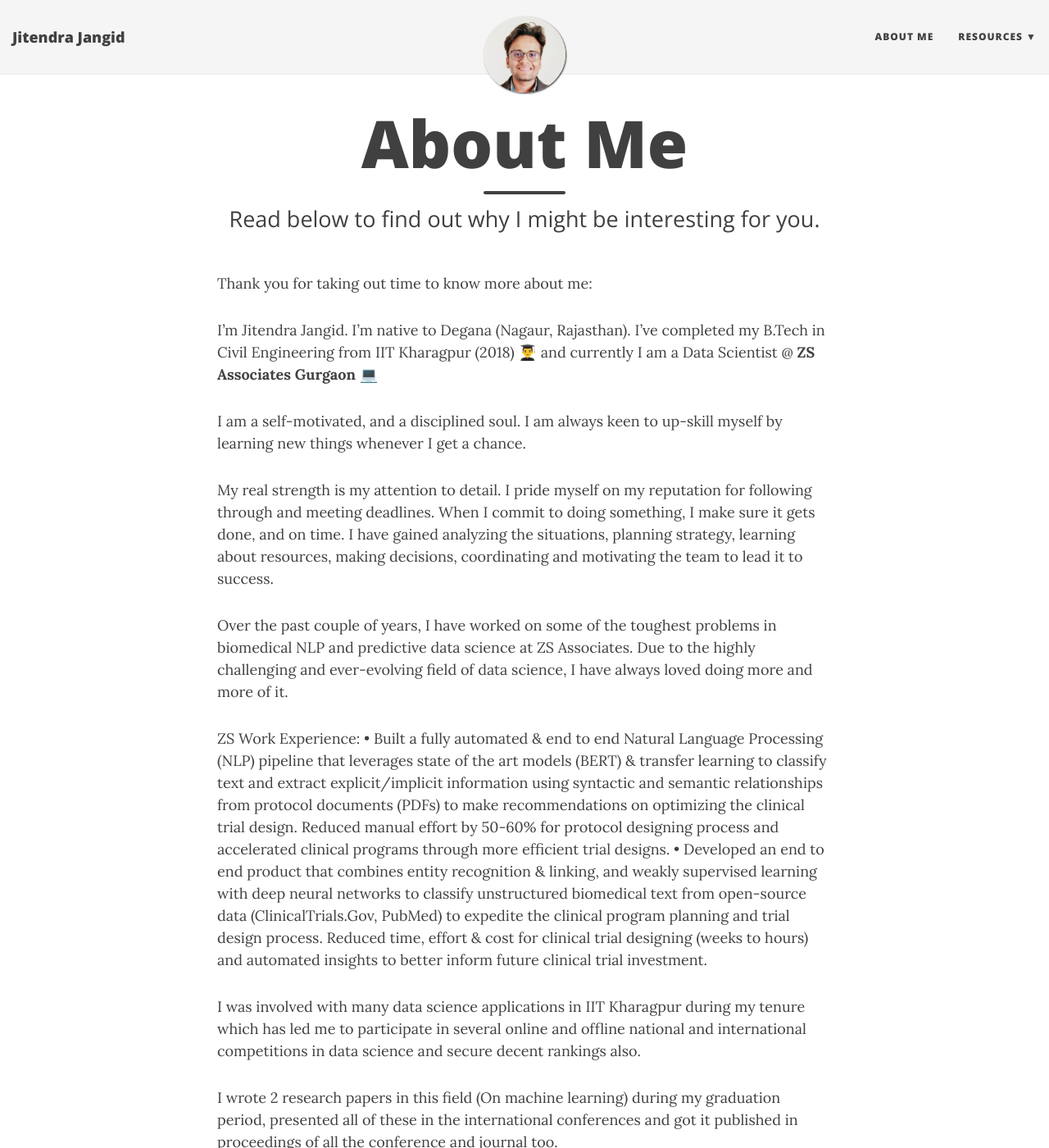
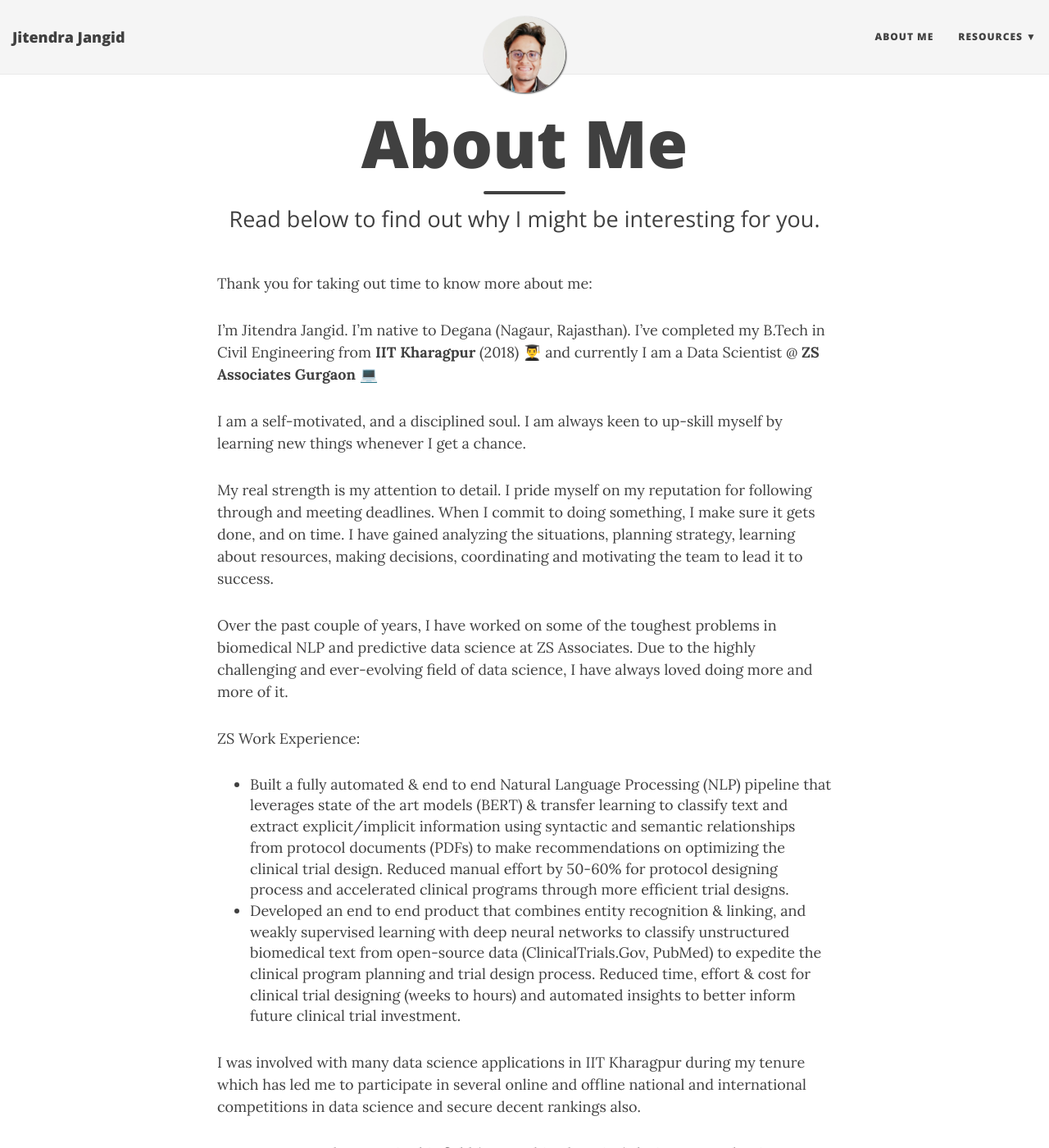
Before and after one commit to Overfitter/overfitter.github.io, a Jekyll site: the page built from aboutme.md, in a window 1280 px wide and 1400 px high. Shown: the whole window at 82% size. Built offline with Jekyll 4.4.1, drawn with Linux system fonts in a browser that asks for light colours; nearby versions of some CDN libraries.

Commit message:
Fifth Commit

```diff
--- a/aboutme.md
+++ b/aboutme.md
@@ -6,7 +6,7 @@
 
 Thank you for taking out time to know more about me:
 
-I’m Jitendra Jangid. I’m native to Degana (Nagaur, Rajasthan). I've completed my B.Tech in Civil Engineering from IIT Kharagpur (2018) 👨‍🎓 and currently I am a Data Scientist @ **ZS Associates Gurgaon** 💻
+I’m Jitendra Jangid. I’m native to Degana (Nagaur, Rajasthan). I've completed my B.Tech in Civil Engineering from **IIT Kharagpur** (2018) 👨‍🎓 and currently I am a Data Scientist @ **ZS Associates Gurgaon** 💻
 
 I am a self-motivated, and a disciplined soul. I am always keen to up-skill myself by learning new things whenever I get a chance.
 
@@ -15,10 +15,10 @@
 Over the past couple of years, I have worked on some of the toughest problems in biomedical NLP and predictive data science at ZS Associates. Due to the highly challenging and ever-evolving field of data science, I have always loved doing more and more of it.
 
 ZS Work Experience:
-• Built a fully automated & end to end Natural Language Processing (NLP) pipeline that leverages state of the art models (BERT) & transfer learning to classify text and extract explicit/implicit information using syntactic and semantic relationships from protocol documents (PDFs) to make recommendations on optimizing the clinical trial design. Reduced manual effort by 50-60% for protocol designing process and accelerated clinical programs through more efficient trial designs.
-• Developed an end to end product that combines entity recognition & linking, and weakly supervised learning with deep neural networks to classify unstructured biomedical text from open-source data (ClinicalTrials.Gov, PubMed) to expedite the clinical program planning and trial
+
+- Built a fully automated & end to end Natural Language Processing (NLP) pipeline that leverages state of the art models (BERT) & transfer learning to classify text and extract explicit/implicit information using syntactic and semantic relationships from protocol documents (PDFs) to make recommendations on optimizing the clinical trial design. Reduced manual effort by 50-60% for protocol designing process and accelerated clinical programs through more efficient trial designs.
+- Developed an end to end product that combines entity recognition & linking, and weakly supervised learning with deep neural networks to classify unstructured biomedical text from open-source data (ClinicalTrials.Gov, PubMed) to expedite the clinical program planning and trial
 design process. Reduced time, effort & cost for clinical trial designing (weeks to hours) and automated insights to better inform future clinical trial investment.
-
 
 I was involved with many data science applications in IIT Kharagpur during my tenure which has led me to participate in several online and offline national and international competitions in data science and secure decent rankings also.
 
```
